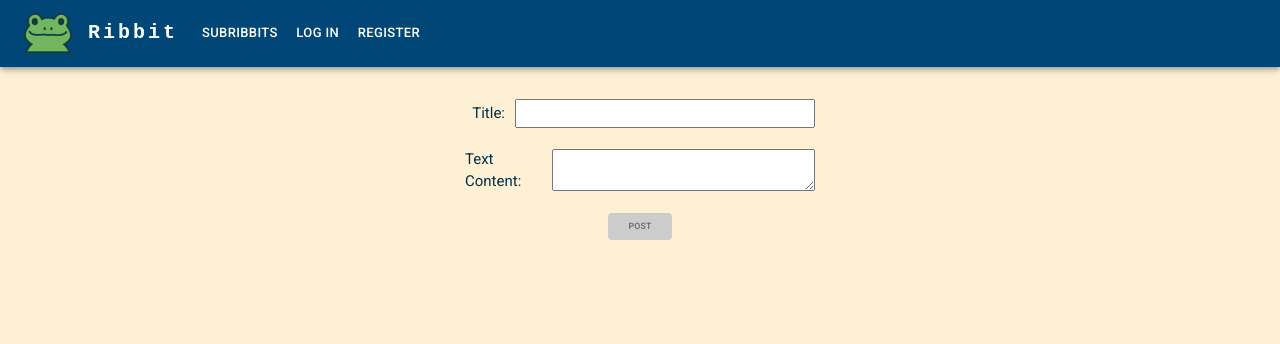
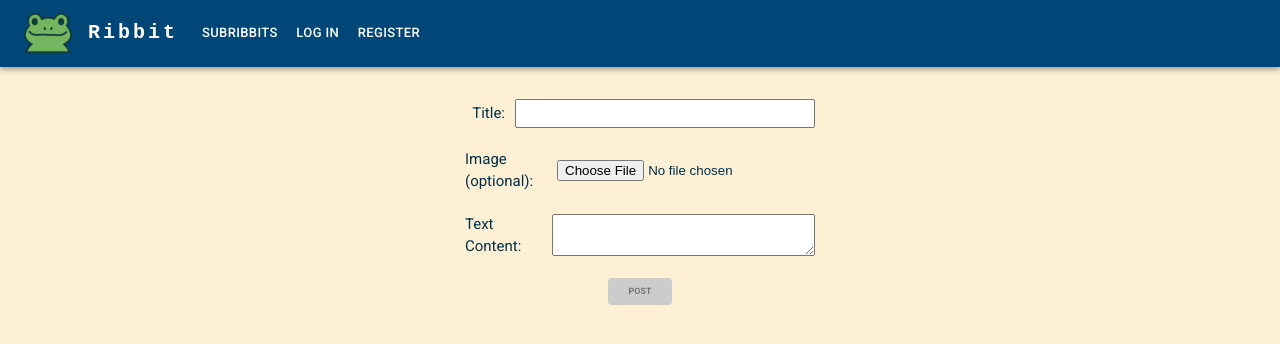
Before and after one commit to Hekimianz/Ribbit, a React (Vite) app in the folder frontend/: page /post/new in a window 1280 px wide. Shown: the top 344 px of the page. Built offline with nearby package versions, Linux system fonts and the light colour scheme; no server answers.

Commit message:
Implement image upload to posts

```diff
--- a/frontend/src/api/posts.js
+++ b/frontend/src/api/posts.js
@@ -34,16 +34,16 @@ export const getUsersPosts = async (name) => {
   }
 };
 
-export const createPost = async (title, textContent, subribbitId) => {
+export const createPost = async (formData) => {
   try {
     const response = await fetch(`${base_url}/posts`, {
       method: 'POST',
-      headers: { 'Content-Type': 'application/json' },
       credentials: 'include',
-      body: JSON.stringify({ title, textContent, subribbitId }),
+      body: formData,
     });
-    if (response.ok) return await response.json();
-    return await response.json();
+    const data = await response.json();
+    if (!response.ok) throw new Error(data.error || 'Unknown Error');
+    return data;
   } catch (error) {
     console.error('Error creating post: ', error);
   }
--- a/frontend/src/pages/NewPost/NewPost.jsx
+++ b/frontend/src/pages/NewPost/NewPost.jsx
@@ -3,19 +3,31 @@ import { useState, useEffect } from 'react';
 import { Stack, Button } from '@mui/material';
 import { createPost } from '../../api/posts';
 import { useNavigate } from 'react-router';
+
 export default function NewPost() {
   const [title, setTitle] = useState('');
   const [content, setContent] = useState('');
+  const [file, setFile] = useState(null);
   const [invalid, setInvalid] = useState(true);
   const navigate = useNavigate();
 
   useEffect(() => {
-    if (!title || !content) {
-      setInvalid(true);
-    } else {
-      setInvalid(false);
+    setInvalid(!title || !content);
+  }, [title, content]);
+
+  const handleSubmit = async () => {
+    const formData = new FormData();
+    formData.append('title', title);
+    formData.append('textContent', content);
+    formData.append('subribbitId', '2fdb145a-64fb-470e-921a-964a087a59b0');
+    if (file) formData.append('image', file);
+    try {
+      const data = await createPost(formData);
+      navigate('/');
+    } catch (error) {
+      console.error('Upload failed: ', error);
     }
-  }, [title, content]);
+  };
 
   return (
     <div className={styles.wrapper}>
@@ -37,6 +49,25 @@ export default function NewPost() {
           id="title"
           value={title}
           onChange={(e) => setTitle(e.target.value)}
+        />
+      </Stack>
+      <Stack
+        direction="row"
+        className={styles.container}
+        sx={{
+          alignItems: 'center',
+          gap: '1rem',
+        }}
+      >
+        <label className={styles.label} htmlFor="image">
+          Image (optional):
+        </label>
+        <input
+          className={styles.input}
+          type="file"
+          name="image"
+          id="image"
+          onChange={(e) => setFile(e.target.files[0])}
         />
       </Stack>
       <Stack
@@ -71,15 +102,7 @@ export default function NewPost() {
             boxShadow: 'none',
           },
         }}
-        onClick={async () => {
-          console.log(title, content);
-          const data = await createPost(
-            title,
-            content,
-            '2fdb145a-64fb-470e-921a-964a087a59b0'
-          );
-          navigate(`/posts/${data.post.id}`);
-        }}
+        onClick={handleSubmit}
       >
         Post
       </Button>
```
